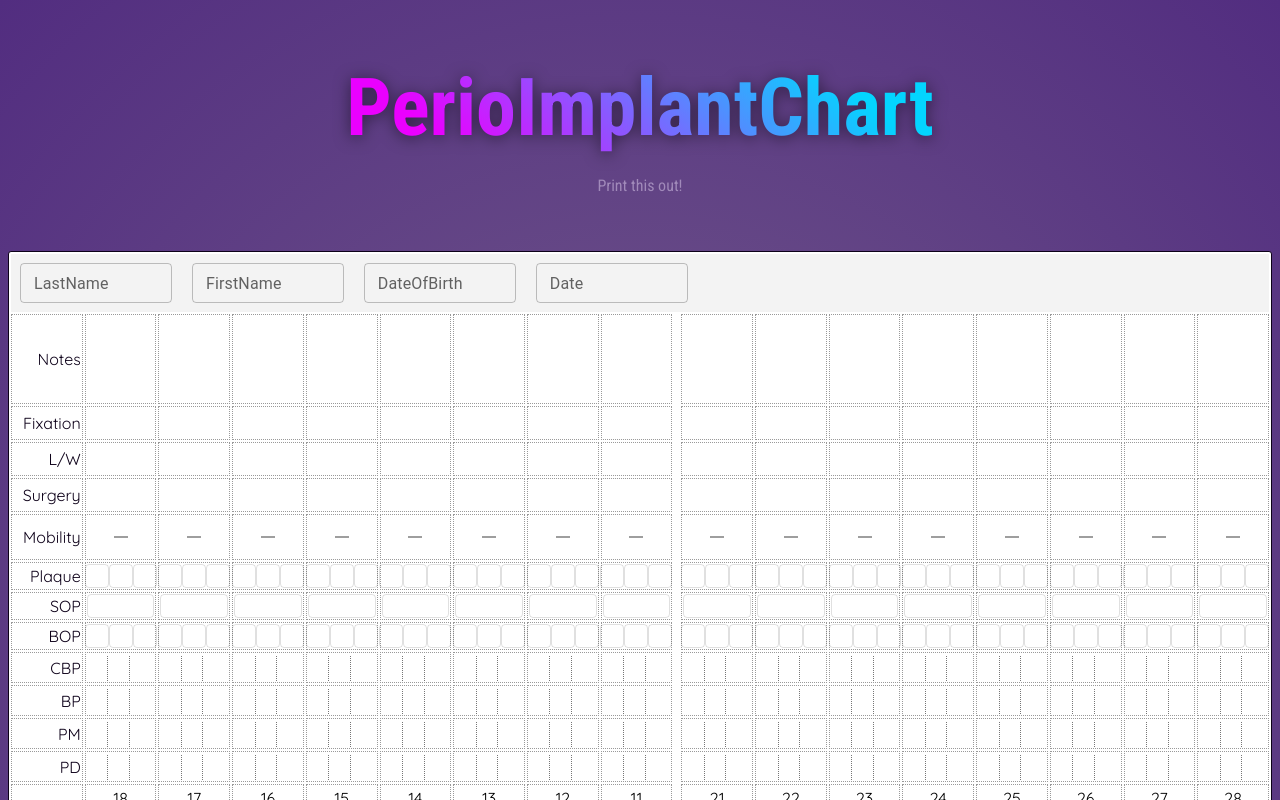
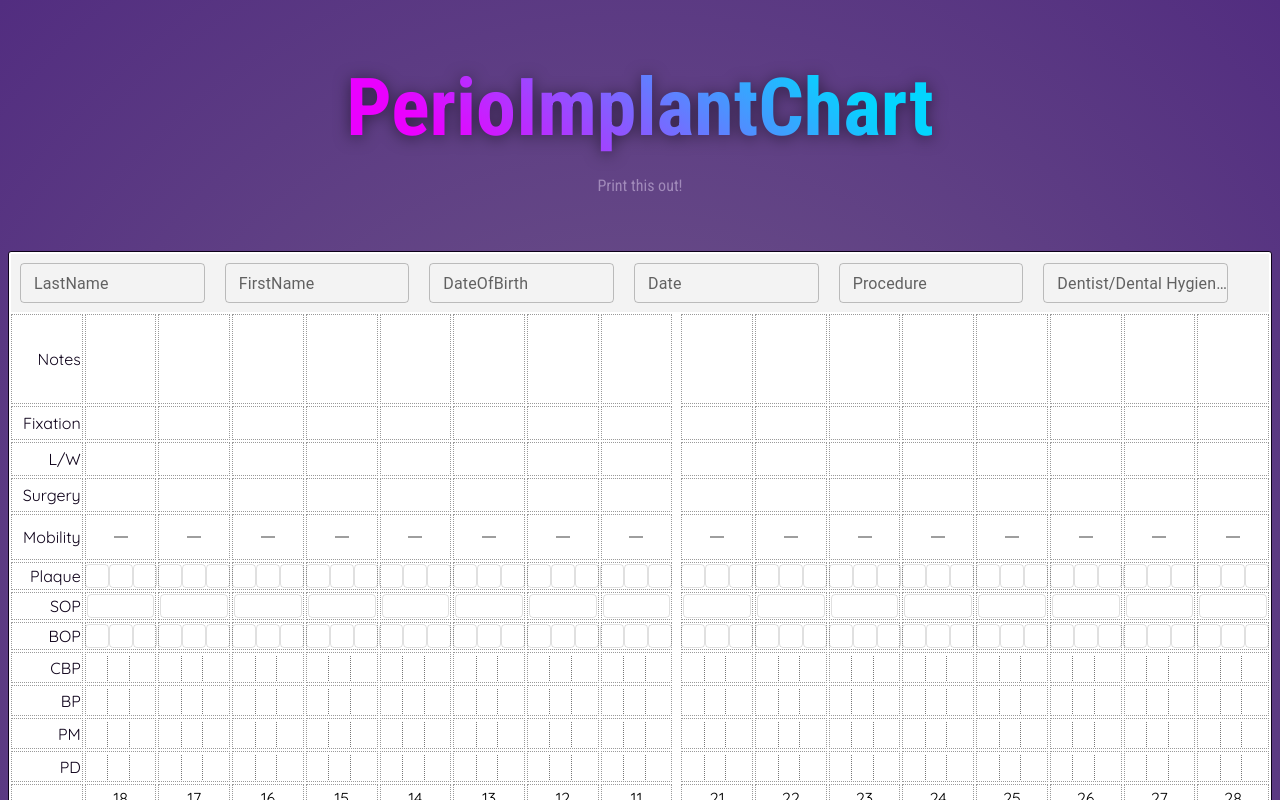
Before and after one commit to artumi/perio-implant-chart, a React (Vite) app: page / in a window 1280 px wide. Shown: the top 800 px of the page. Built offline with nearby package versions, Linux system fonts and the light colour scheme.

Commit message:
additional header inputs added

```diff
--- a/src/components/ClientData/ClientDataForm.jsx
+++ b/src/components/ClientData/ClientDataForm.jsx
@@ -10,7 +10,7 @@ export default function ClientDataForm() {
     <Box
       component="form"
       sx={{
-        "& > :not(style)": { m: 1, width: "70ch" },
+        "& > :not(style)": { m: 1, width: "125ch" },
       }}
       noValidate
       autoComplete="off"
@@ -41,6 +41,20 @@ export default function ClientDataForm() {
           defaultValue=""
           size="small"
         />
+        <TextField
+          className="dateInput"
+          label="Procedure"
+          id="outlined-size-small"
+          defaultValue=""
+          size="small"
+        />
+        <TextField
+          className="dateInput"
+          label="Dentist/Dental Hygienist"
+          id="outlined-size-small"
+          defaultValue=""
+          size="small"
+        />
       </div>
     </Box>
   );
```
